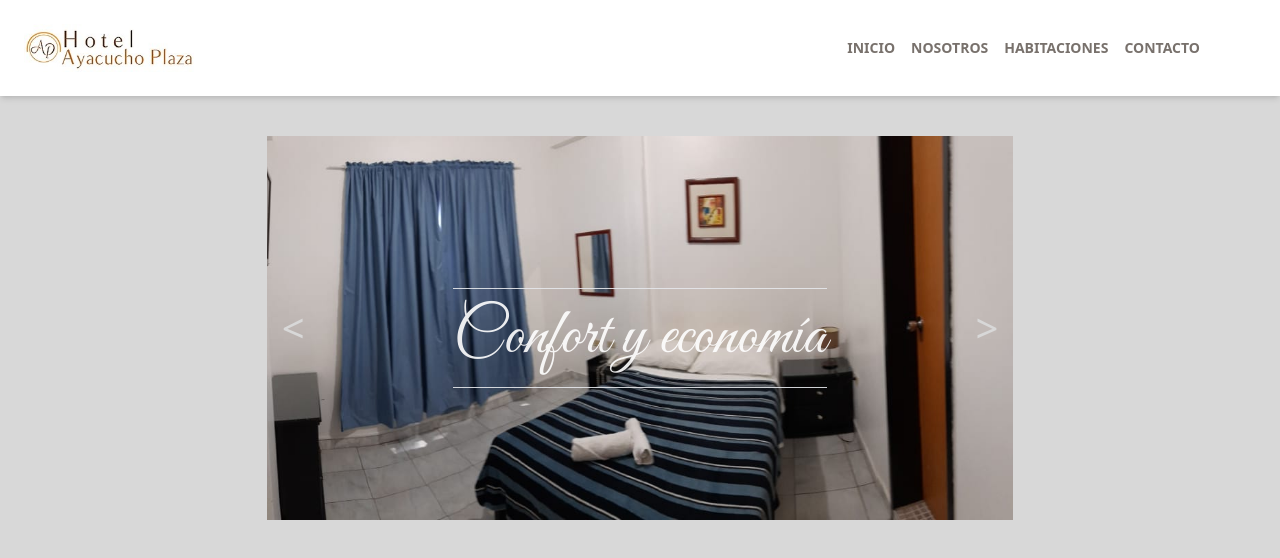
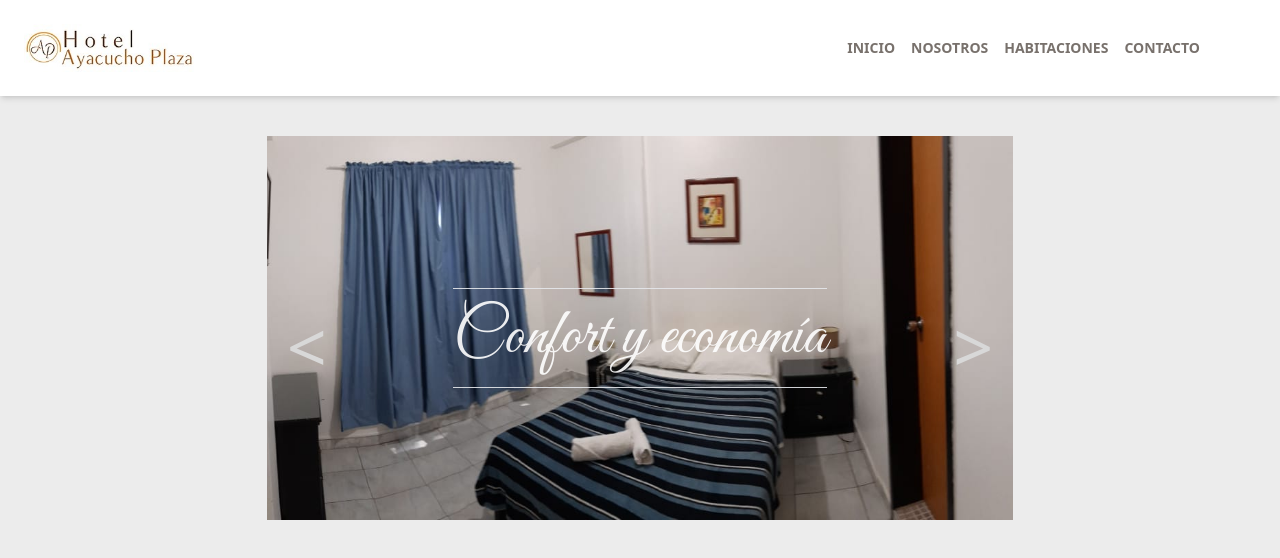
Before and after one commit to Yochi22/landingpagehotelayacucho, a React (Vite) app: page / in a window 1280 px wide. Shown: the top 558 px of the page. Built offline with nearby package versions, Linux system fonts and the light colour scheme.

Commit message:
carousel fix

```diff
--- a/src/index.css
+++ b/src/index.css
@@ -3,5 +3,5 @@
 @tailwind utilities;
 
 body {
-    background-color: #d8d8d8;
+    background-color: #ECECEC;
 }
--- a/src/styles/carousel.css
+++ b/src/styles/carousel.css
@@ -35,6 +35,14 @@
         font-size: 65px;
         opacity: 90%;
     }
+
+    .arrow {
+
+        font-size: 70px;
+        color: #d8d8d8;
+        padding: 20px;
+        margin-top: 36px;
+     }
  }
 
  @media screen and (min-width: 768px) and (max-width: 1199px) {
@@ -45,4 +53,12 @@
         opacity: 90%;
     }
 
+    .arrow {
+
+        font-size: 60px;
+        color: #d8d8d8;
+        padding: 20px;
+
+     }
+
  }
```
